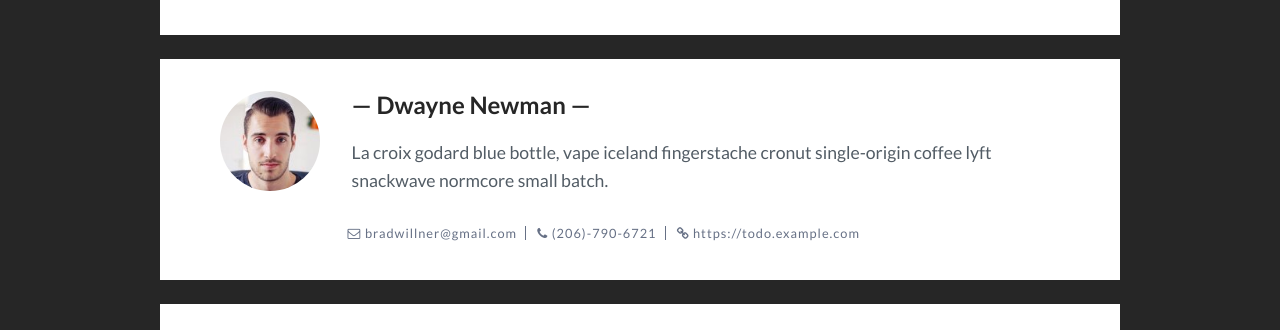
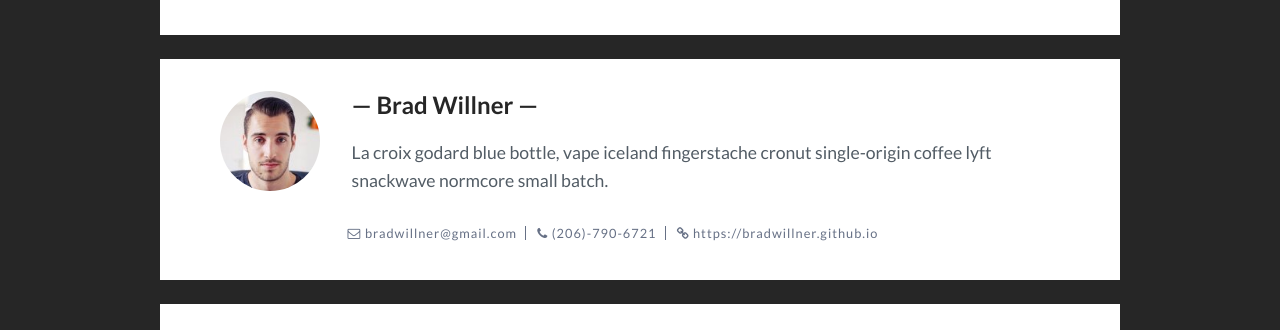
Before and after one commit to bradwillner/bradwillner.github.io, a Jekyll site: the page built from _posts/2017-07-12-nevada-on-the-way-to-nevada.markdown, in a window 1280 px wide and 900 px high, scrolled down 1643 px. Shown: the part 170-500 px from the top of the window. Built offline with Jekyll 4.4.1, drawn with Linux system fonts in a browser that asks for light colours; comment, search, counter and statistics services are not loaded.

Commit message:
removed dates from posts

```diff
--- a/_config.yml
+++ b/_config.yml
@@ -19,7 +19,7 @@
 about-author: # about author
 email: bradwillner@gmail.com # your email
 phone: (206)-790-6721 # your pnone number
-website: https://todo.example.com # you website
+website: https://bradwillner.github.io # you website
 
 # Social link
 google_url:    # add url link
--- a/_layouts/post.html
+++ b/_layouts/post.html
@@ -10,7 +10,7 @@
         <img src={{ "/assets/img/" | prepend: site.baseurl | append : page.img}} alt="{{page.title}}">
       </div>
       <div class="post_description">
-        <p class="post_meta">{{page.date | date: '%Y, %b %d'}}</p>
+          <!-- <p class="post_meta">{{page.date | date: '%Y, %b %d'}}</p> -->
         <h1 class="post_title">{{page.title}}</h1>
       </div>
     </header> <!-- End Header -->
@@ -43,25 +43,25 @@
         <img src="{{site.baseurl}}/assets/img/{% if site.author-pic %}{{ site.author-pic }}{% endif %}" alt="Author face">
       </div>
       <div class="author_info">
-        <h2 class="author_title">{% if site.author-name %}{{site.author-name}}{% else %}Dwayne Newman{% endif %}</h2>
+        <h2 class="author_title">{% if site.author-name %}{{site.author-name}}{% else %}Brad Willner{% endif %}</h2>
         <p class="author_subtitle">{% if site.about-author %}{{site.about-author}}{% else %}La croix godard blue bottle, vape iceland fingerstache cronut single-origin coffee lyft snackwave normcore small batch.{% endif %}</p>
         <div class="author_social">
           {% if site.email %}
           <span class="author_email"><i class="fa fa-envelope-o" aria-hidden="true"></i> <a href="mailto:{{site.email}}">{{site.email}}</a></span>
           {% else %}
-          <span class="author_email"><i class="fa fa-envelope-o" aria-hidden="true"></i> <a href="mailto:dwayne@example.com">dwayne@example.com</a></span>
+          <span class="author_email"><i class="fa fa-envelope-o" aria-hidden="true"></i> <a href="mailto:bradwillner@gmail.com">bradwillner@gmail.com</a></span>
           {% endif %}
 
           {% if site.phone %}
           <span class="author_phone"><i class="fa fa-phone" aria-hidden="true"></i> <a href="tel:{{site.phone}}">{{site.phone}}</a></span>
           {% else %}
-          <span class="author_phone"><i class="fa fa-phone" aria-hidden="true"></i> <a href="tel:+496-169-65-57">(496)-169-6557</a></span>
+          <span class="author_phone"><i class="fa fa-phone" aria-hidden="true"></i> <a href="tel:+206-790-67-21">(206)-790-6721</a></span>
           {% endif %}
 
           {% if site.website %}
           <span class="author_website"><i class="fa fa-link" aria-hidden="true"></i> <a href="{{site.website}}" target="_blank">{{site.website}}</a></span>
           {% else %}
-          <span class="author_website"><i class="fa fa-link" aria-hidden="true"></i> <a href="#" target="_blank">https://dwayne.example.com</a></span>
+          <span class="author_website"><i class="fa fa-link" aria-hidden="true"></i> <a href="#" target="_blank">https://bradwillner.github.io</a></span>
           {% endif %}
         </div>
       </div>
--- a/index.html
+++ b/index.html
@@ -10,7 +10,7 @@
       {% endif %}
     </a>
     <div class="chapter_inner">
-      <p class="chapter_number">{{post.date | date: '%Y, %b %d'}}</p>
+        <!-- <p class="chapter_number">{{post.date | date: '%Y, %b %d'}}</p> -->
       <h3 class="chapter_title">{{post.title}}</h3>
     </div>
   </div>
```
